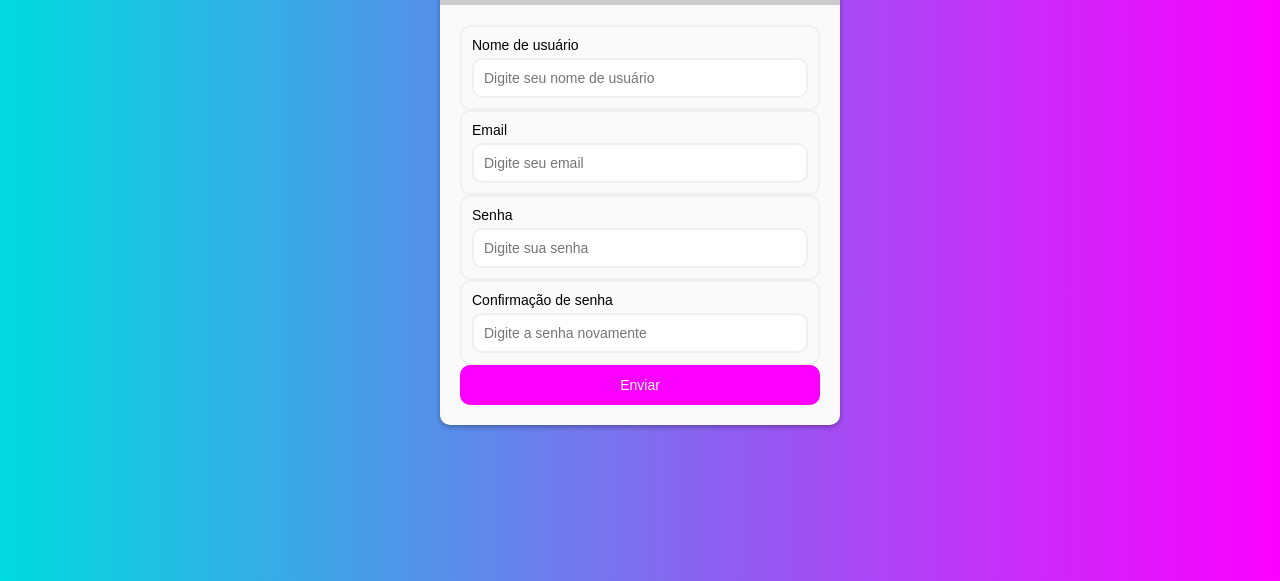
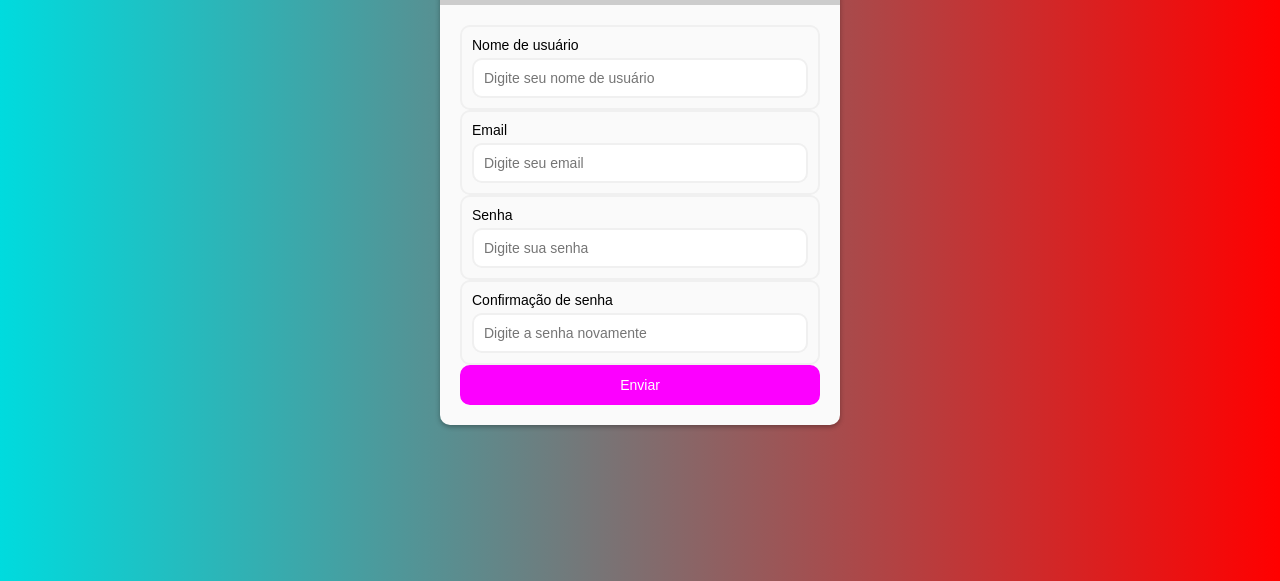
Before and after one commit to ArthurJSR/Formulario_Completo, a plain HTML site: page projectForm/index.html in a window 1280 px wide. Shown: the part 219-800 px from the top of the page. Drawn offline with Linux system fonts and the light colour scheme.

Commit message:
Alteração de cores do background color.

```diff
--- a/projectForm/style/style.css
+++ b/projectForm/style/style.css
@@ -8,7 +8,7 @@
 body{
     width:100%;
     min-height: 100vh;
-    background: linear-gradient(90deg, #00dbde 0%, #fc00ff 100%);
+    background: linear-gradient(90deg, #00dbde 0%, #FF0000 100%);
     display:flex;
     justify-content: center;
     align-items: center;
```
